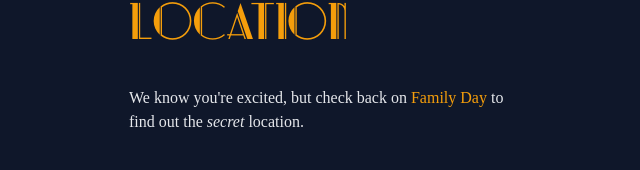
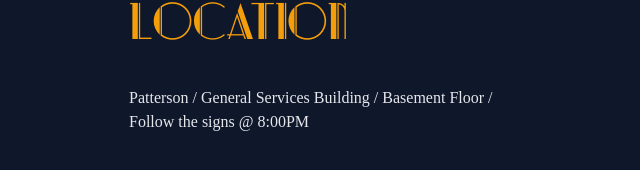
Before and after one commit to rickhlx/family-day-after-dark, a Gatsby site: page /event in a window 1280 px wide. Shown: the part 1550-1720 px from the top of the page, without its empty margins (319-959 px from the left). Built offline with nearby package versions, Linux system fonts and the light colour scheme; Gatsby itself is replaced by a stand-in of ours.

Commit message:
update website with location

```diff
--- a/src/pages/event.js
+++ b/src/pages/event.js
@@ -44,7 +44,7 @@ export default function IndexPage() {
         </h1>
         <div class="font-light font-serif text-gray-200 text-left pb-20">
         <p>
-          We know you're excited, but check back on <span class="text-amber-500">Family Day</span> to find out the <span class="italic">secret</span> location.
+          Patterson / General Services Building / Basement Floor / Follow the signs @ 8:00PM
         </p>
         </div>
         </div>
```
